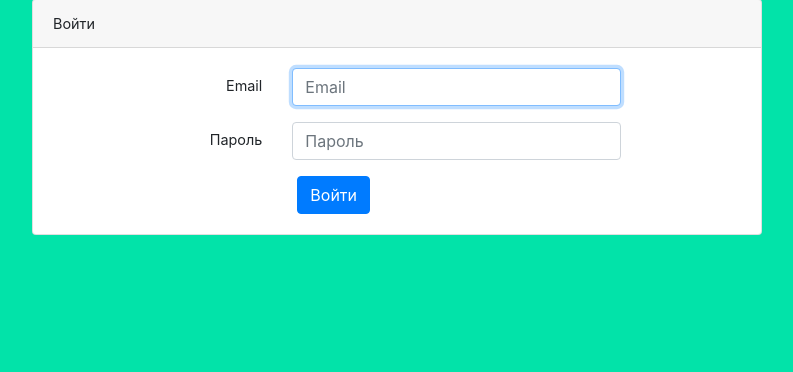
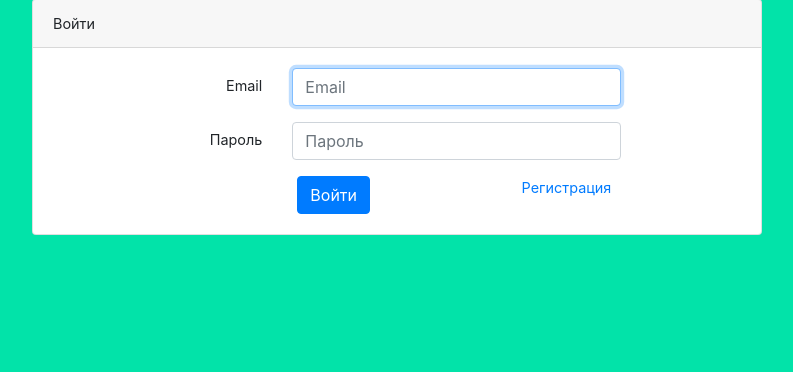
Before and after one commit to yeldaraimakov/invest-calc, a Django app: page /login/ in a window 1280 px wide. Shown: the part 301-673 px from the top of the page, without its empty margins (243-1036 px from the left). Run offline with Django 3.2, Linux system fonts and the light colour scheme; some libraries are stand-ins or nearby versions.

Commit message:
registration link

```diff
--- a/calculator/templates/main_app/login.html
+++ b/calculator/templates/main_app/login.html
@@ -48,6 +48,9 @@
                             <button type="submit" class="btn btn-primary">
                                 Войти
                             </button>
+                            <a href="{% url 'registration' %}" class="float-right">
+                                Регистрация
+                            </a>
                         </div>
                     </form>
                 </div>
```
